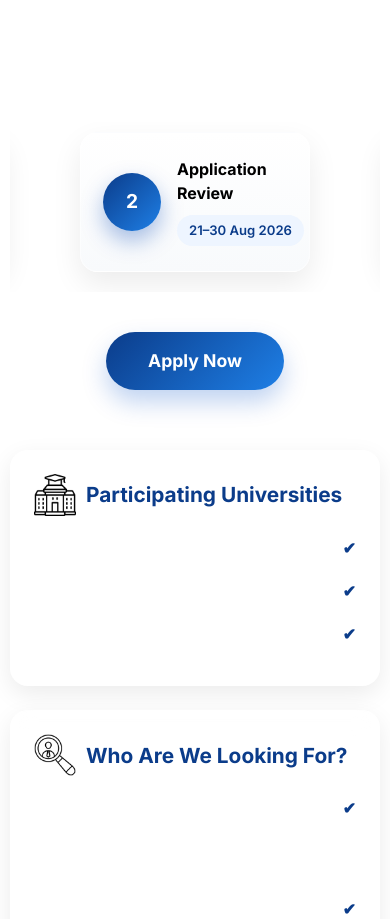
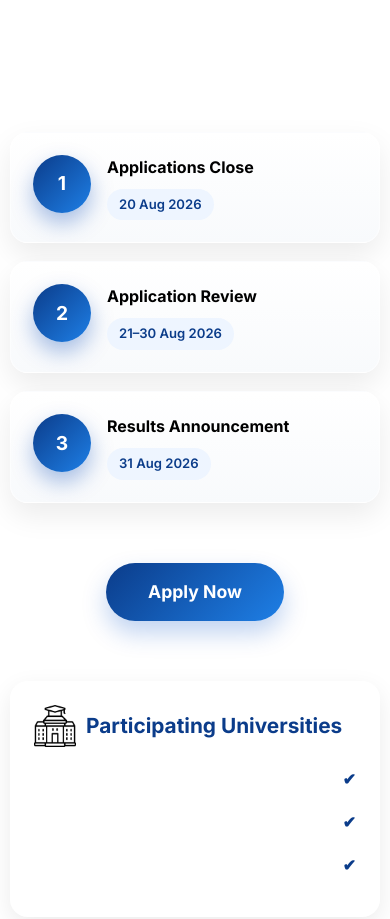
Before and after one commit to taimahamadneh-coretech/new-coretech-website, a React (Create React App) app: page / in a window 390 px wide. Shown: the part 1000-1919 px from the top of the page. Built offline with nearby package versions, Linux system fonts and the light colour scheme.

Commit message:
update ScholarshipSection.css

```diff
--- a/src/Sections/scholarship/ScholarshipSection.css
+++ b/src/Sections/scholarship/ScholarshipSection.css
@@ -24,18 +24,21 @@
 
 .timeline-chain {
   display: flex;
-   justify-content:center;
-  align-items: center;
+  direction: ltr;
+  justify-content: center;
+  align-items: flex-start;
   gap: 22px;
   overflow-x: auto;
   padding: 10px 5px 20px;
+  scroll-snap-type: x proximity;
 }
 
 .timeline-step {
   position: relative;
 
-  width:230px;
-  height: 140px;
+  min-width: 260px;
+  max-width: 320px;
+  height: auto;
 
   display: flex;
   align-items: center;
@@ -46,30 +49,31 @@
   border-radius: 18px;
   background: linear-gradient(180deg, #fff, #f8fafc);
 
-  border: 1px solid rgba(255,255,255,.4);
+  border: 1px solid rgba(255,255,255,0.4);
 
   box-shadow:
-      0 12px 30px rgba(0,0,0,.08),
-      inset 0 1px 0 rgba(255,255,255,.9);
+      0 12px 30px rgba(0,0,0,0.08),
+      inset 0 1px 0 rgba(255,255,255,0.9);
 
   flex-shrink: 0;
 
-  transition: .35s;
+  transition: 0.35s;
+  scroll-snap-align: start;
 }
 .timeline-step::before{
-    content:"";
-    position:absolute;
-    top:0;
-    left:0;
-    right:0;
-    height:5px;
-    border-radius:18px 18px 0 0;
+    content: "";
+    position: absolute;
+    top: 0;
+    left: 0;
+    right: 0;
+    height: 5px;
+    border-radius: 18px 18px 0 0;
 }
 
 .timeline-step:hover{
-    transform:translateY(-8px);
+    transform: translateY(-8px);
     box-shadow:
-        0 18px 40px rgba(0,0,0,.16);
+        0 18px 40px rgba(0,0,0,0.16);
 }
 
 .timeline-circle{
@@ -97,7 +101,7 @@
     flex-shrink:0;
 
     box-shadow:
-    0 10px 22px rgba(0,70,180,.35);
+    0 10px 22px rgba(0,70,180,0.35);
 }
 
 .timeline-content{
@@ -133,11 +137,11 @@
 
     font-size:2.3rem;
 
-    color:rgba(255,255,255,.85);
+    color:rgba(255,255,255,0.85);
 
     flex-shrink:0;
 
-    transition:.3s;
+    transition:0.3s;
 }
 
 .timeline-step:hover + .timeline-arrow{
@@ -151,6 +155,27 @@
 .timeline-chain::-webkit-scrollbar-thumb{
     background:#cfd8e3;
     border-radius:20px;
+}
+
+@media (max-width: 760px) {
+  .timeline-chain {
+    display: grid;
+    grid-template-columns: 1fr;
+    gap: 18px;
+    overflow-x: visible;
+    padding: 10px 0 20px;
+  }
+
+  .timeline-step {
+    min-width: auto;
+    max-width: 100%;
+    width: 100%;
+    align-items: flex-start;
+  }
+
+  .timeline-arrow {
+    display: none;
+  }
 }
 /********************************************/
 .scholarship-info {
```
